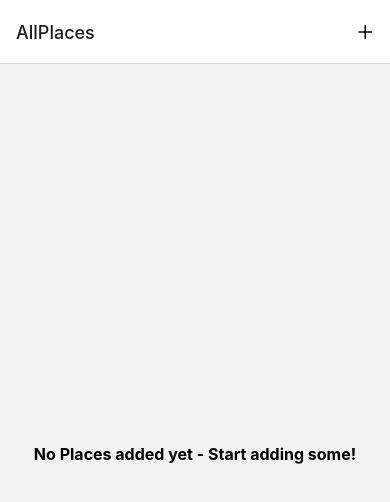
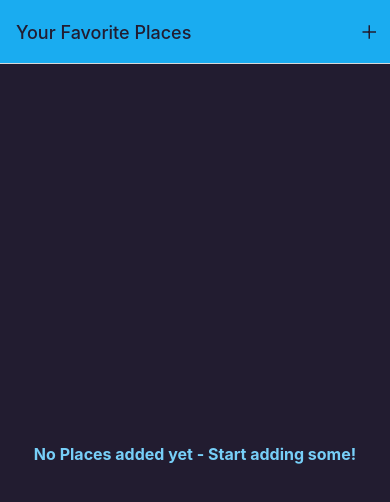
Before and after one commit to ranaawais0303/Native_device_features, a React Native app: screen /AllPlaces in a window 390 px wide. Shown: the top 502 px of the page. Built offline with nearby package versions, Linux system fonts and the light colour scheme.

Commit message:
apply global colors

```diff
--- a/App.js
+++ b/App.js
@@ -2,6 +2,7 @@
 import { StyleSheet } from "react-native";
 import { NavigationContainer } from "@react-navigation/native";
 import { createNativeStackNavigator } from "@react-navigation/native-stack";
+import { Colors } from "./constants/colors";
 import AllPlaces from "./screens/AllPlaces";
 import AddPlace from "./screens/AddPlace";
 import IconButton from "./components/UI/IconButton";
@@ -12,11 +13,18 @@
     <>
       <StatusBar style="inverted" />
       <NavigationContainer>
-        <Stack.Navigator>
+        <Stack.Navigator
+          screenOptions={{
+            headerStyle: { backgroundColor: Colors.primary500 },
+            headerTintColor: Colors.gray700,
+            contentStyle: { backgroundColor: Colors.gray700 },
+          }}
+        >
           <Stack.Screen
             name="AllPlaces"
             component={AllPlaces}
             options={({ navigation }) => ({
+              title: "Your Favorite Places",
               headerRight: ({ tintColor }) => (
                 <IconButton
                   icon="add"
@@ -34,4 +42,4 @@
   );
 }
 
-const styles = StyleSheet.create({});
+// const styles = StyleSheet.create({});
--- a/components/Places/PlacesList.js
+++ b/components/Places/PlacesList.js
@@ -1,6 +1,7 @@
 import React from "react";
 import { FlatList, View, StyleSheet, Text } from "react-native";
 import PlaceItem from "./PlaceItem";
+import { Colors } from "../../constants/colors";
 
 function PlacesList({ places }) {
   if (!places || places.length === 0) {
@@ -31,5 +32,6 @@
   fallbackText: {
     fontSize: 16,
     fontWeight: "bold",
+    color: Colors.primary200,
   },
 });
--- a/components/UI/IconButton.js
+++ b/components/UI/IconButton.js
@@ -17,7 +17,6 @@
 const styles = StyleSheet.create({
   button: {
     padding: 8,
-    margin: 4,
     justifyContent: "center",
     alignItems: "center",
   },
--- /dev/null
+++ b/constants/colors.js
@@ -0,0 +1,11 @@
+export const Colors = {
+  primary50: "#cfeffd",
+  primary100: "#a0defb",
+  primary200: "#77cff8",
+  primary400: "#44bdf5",
+  primary500: "#1aacf0",
+  primary700: "#0570c9",
+  primary800: "#003b88",
+  accent500: "#e6b30b",
+  gray700: "#221c30",
+};
```
